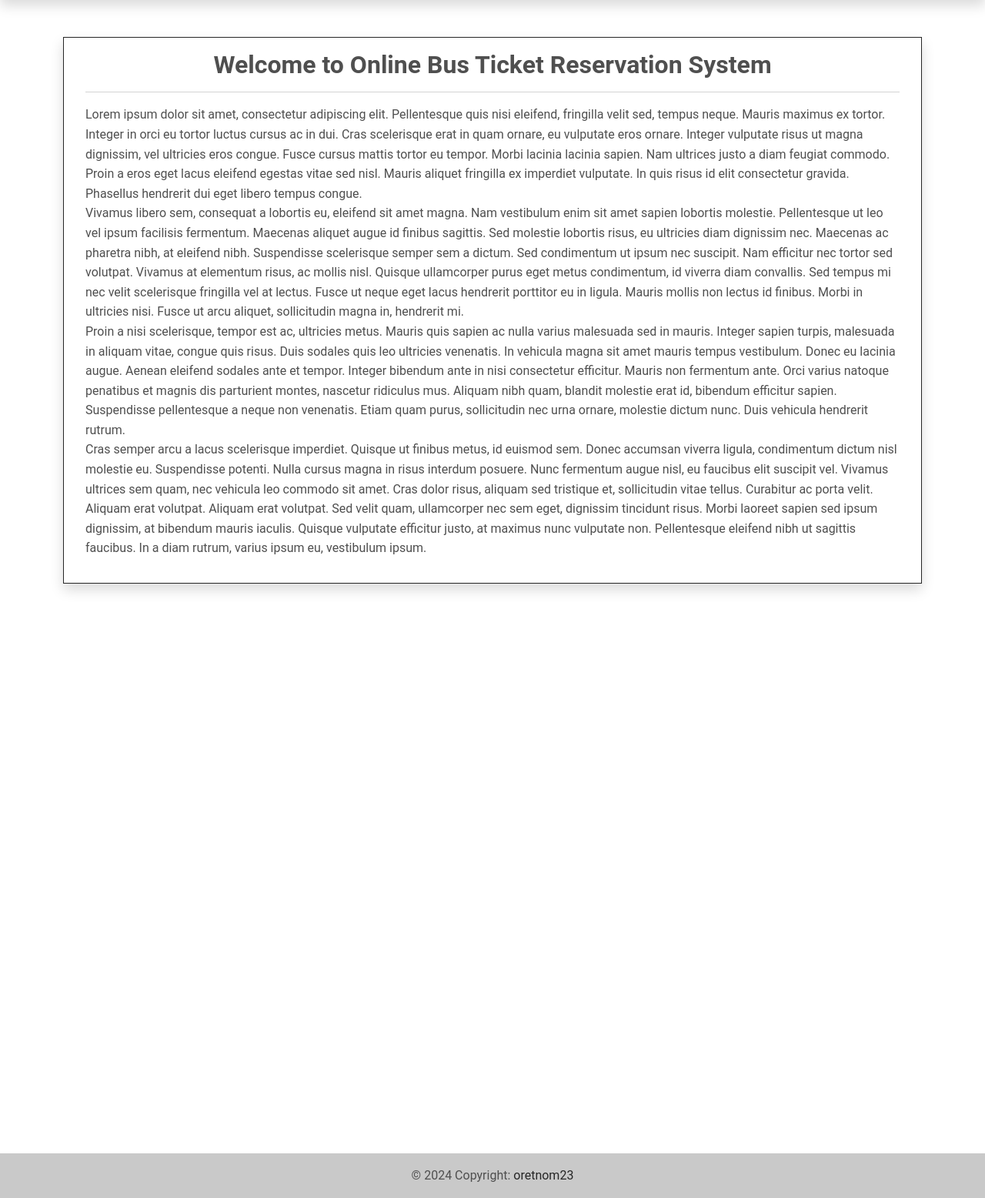
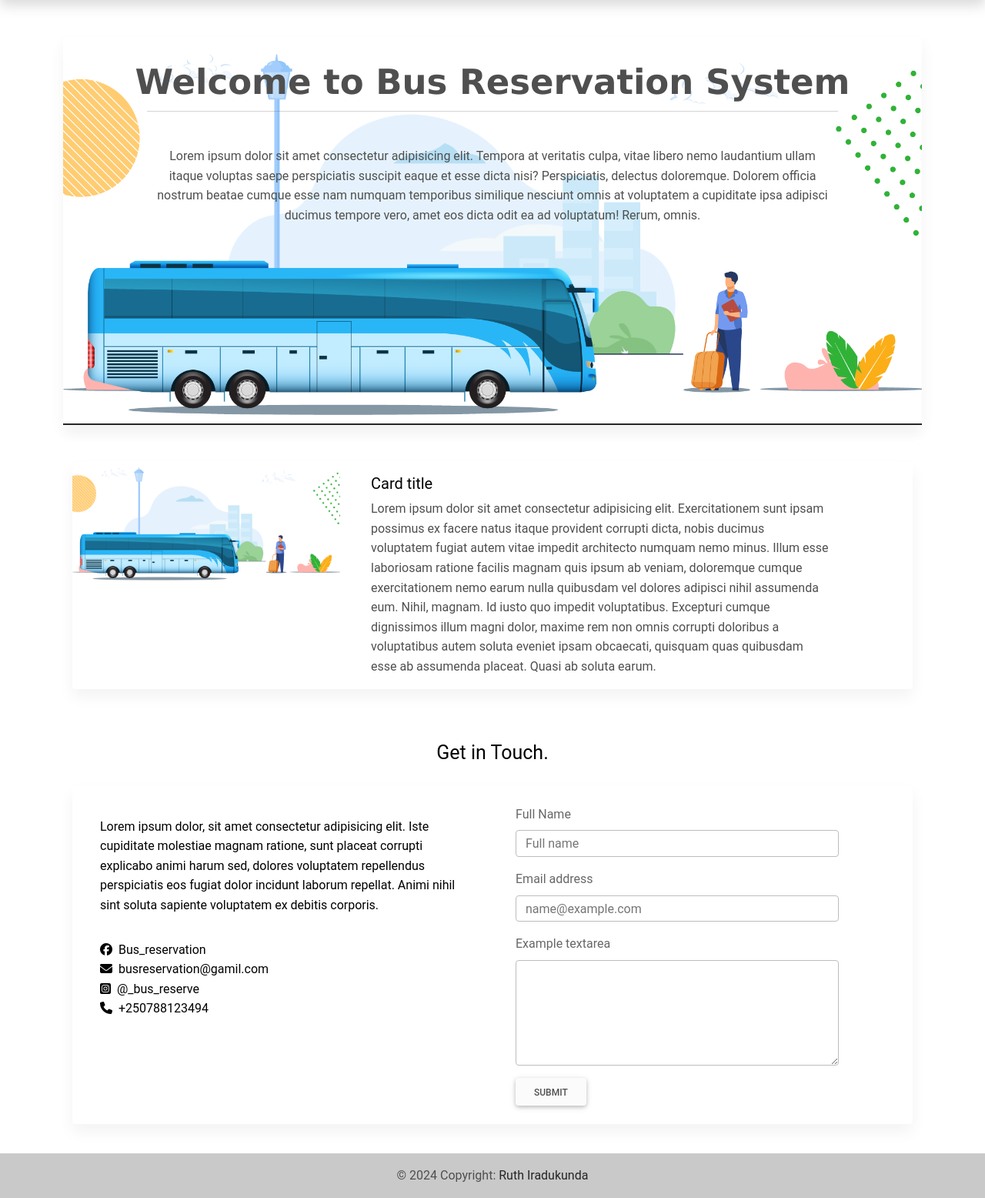
Before and after one commit to r-iradukunda/bus_reserve_project, a Django app: template reservationApp/templates/home.html in a window 1280 px wide. Shown: the part 66-1622 px from the top of the page at 77% size. Run offline with Django 3.2, Linux system fonts and the light colour scheme; the template is opened without the code that fills it, so the values that code supplies are empty; some libraries are stand-ins or nearby versions.

Commit message:
bus service

```diff
--- a/reservationApp/templates/base.html
+++ b/reservationApp/templates/base.html
@@ -14,10 +14,12 @@
     <link rel="icon" href="{{ MEDIA_URL }}/default/logo.png">
     <link rel="stylesheet" href="{% static 'assets/font-awesome/css/all.min.css' %}">
     <link rel="stylesheet" href="{% static 'assets/bootstrap/css/bootstrap.min.css' %}">
+    <link rel="stylesheet" href="{% static 'https://cdnjs.cloudflare.com/ajax/libs/font-awesome/6.6.0/css/all.min.css}">
     <link rel="stylesheet" href="{% static 'assets/select2/dist/css/select2.min.css' %}">
     <link rel="stylesheet" href="{% static 'assets/mdb-blogtemplate/css/mdb.min.css' %}" />
     <link rel="stylesheet" href="{% static 'assets/DataTables/datatables.min.css' %}" />
     <link rel="stylesheet" href="{% static 'assets/default/css/style.css' %}">
+    <link rel="stylesheet" href="https://cdnjs.cloudflare.com/ajax/libs/font-awesome/6.6.0/css/all.min.css" integrity="sha512-Kc323vGBEqzTmouAECnVceyQqyqdsSiqLQISBL29aUW4U/M7pSPA/gEUZQqv1cwx4OnYxTxve5UMg5GT6L4JJg==" crossorigin="anonymous" referrerpolicy="no-referrer" />
 
     <script src="{% static 'assets/font-awesome/js/all.min.js' %}"></script>
     <script src="{% static 'assets/default/js/jquery-3.6.0.min.js' %}"></script>
@@ -134,7 +136,7 @@
         <!-- Copyright -->
         <div class="text-center p-3" style="background-color: rgba(0, 0, 0, 0.2);">
             © {% now 'Y' %} Copyright:
-            <a class="text-dark" href="https://sourcecodester.com/tips23" target="_blank">oretnom23</a>
+            <a class="text-dark" href="https://sourcecodester.com/tips23" target="_blank">Ruth Iradukunda</a>
         </div>
         <!-- Copyright -->
     </footer>
--- a/reservationApp/templates/home.html
+++ b/reservationApp/templates/home.html
@@ -57,31 +57,87 @@
         </div>
     </div>
     {% else %}
-    <div class="card card-default rounded-0 shadow border border-dark">
-        <div class="card-body">
-            <div class="container-fluid">
-                <h2 class="text-center fw-bold">Welcome to Online Bus Ticket Reservation System</h2>
-                <hr>
-                <p>
-                    Lorem ipsum dolor sit amet, consectetur adipiscing elit. Pellentesque quis nisi eleifend, fringilla velit sed, tempus neque. Mauris maximus ex tortor. Integer in orci eu tortor luctus cursus ac in dui. Cras scelerisque erat in quam ornare, eu vulputate
-                    eros ornare. Integer vulputate risus ut magna dignissim, vel ultricies eros congue. Fusce cursus mattis tortor eu tempor. Morbi lacinia lacinia sapien. Nam ultrices justo a diam feugiat commodo. Proin a eros eget lacus eleifend egestas
-                    vitae sed nisl. Mauris aliquet fringilla ex imperdiet vulputate. In quis risus id elit consectetur gravida. Phasellus hendrerit dui eget libero tempus congue.
-                    <br> Vivamus libero sem, consequat a lobortis eu, eleifend sit amet magna. Nam vestibulum enim sit amet sapien lobortis molestie. Pellentesque ut leo vel ipsum facilisis fermentum. Maecenas aliquet augue id finibus sagittis. Sed molestie
-                    lobortis risus, eu ultricies diam dignissim nec. Maecenas ac pharetra nibh, at eleifend nibh. Suspendisse scelerisque semper sem a dictum. Sed condimentum ut ipsum nec suscipit. Nam efficitur nec tortor sed volutpat. Vivamus at elementum
-                    risus, ac mollis nisl. Quisque ullamcorper purus eget metus condimentum, id viverra diam convallis. Sed tempus mi nec velit scelerisque fringilla vel at lectus. Fusce ut neque eget lacus hendrerit porttitor eu in ligula. Mauris mollis
-                    non lectus id finibus. Morbi in ultricies nisi. Fusce ut arcu aliquet, sollicitudin magna in, hendrerit mi.
-                    <br> Proin a nisi scelerisque, tempor est ac, ultricies metus. Mauris quis sapien ac nulla varius malesuada sed in mauris. Integer sapien turpis, malesuada in aliquam vitae, congue quis risus. Duis sodales quis leo ultricies venenatis.
-                    In vehicula magna sit amet mauris tempus vestibulum. Donec eu lacinia augue. Aenean eleifend sodales ante et tempor. Integer bibendum ante in nisi consectetur efficitur. Mauris non fermentum ante. Orci varius natoque penatibus et magnis
-                    dis parturient montes, nascetur ridiculus mus. Aliquam nibh quam, blandit molestie erat id, bibendum efficitur sapien. Suspendisse pellentesque a neque non venenatis. Etiam quam purus, sollicitudin nec urna ornare, molestie dictum
-                    nunc. Duis vehicula hendrerit rutrum.
-                    <br> Cras semper arcu a lacus scelerisque imperdiet. Quisque ut finibus metus, id euismod sem. Donec accumsan viverra ligula, condimentum dictum nisl molestie eu. Suspendisse potenti. Nulla cursus magna in risus interdum posuere. Nunc
-                    fermentum augue nisl, eu faucibus elit suscipit vel. Vivamus ultrices sem quam, nec vehicula leo commodo sit amet. Cras dolor risus, aliquam sed tristique et, sollicitudin vitae tellus. Curabitur ac porta velit.
-                    <br> Aliquam erat volutpat. Aliquam erat volutpat. Sed velit quam, ullamcorper nec sem eget, dignissim tincidunt risus. Morbi laoreet sapien sed ipsum dignissim, at bibendum mauris iaculis. Quisque vulputate efficitur justo, at maximus
-                    nunc vulputate non. Pellentesque eleifend nibh ut sagittis faucibus. In a diam rutrum, varius ipsum eu, vestibulum ipsum.
-                </p>
+
+    <div class="card text-bg-dark">
+        <img src="{{ MEDIA_URL }}/default/bus_2.png" class="card-img" alt="background">
+        <div class="card-img-overlay">
+            <div class="card-body">
+                <div class="container-fluid">
+                    <h2 class="text-center fw-bold" style="font-size: 45px; font-weight: 600; font-family: Verdana, Geneva, Tahoma, sans-serif;">Welcome to Bus Reservation System</h2>
+                    <hr style="margin: 10px 65px 45px 65px;">
+                    <p class="text-center" style="margin: 0px 75px;">Lorem ipsum dolor sit amet consectetur adipisicing elit. Tempora at veritatis culpa, vitae libero nemo laudantium ullam itaque voluptas saepe perspiciatis suscipit eaque et esse dicta nisi? Perspiciatis, delectus doloremque.
+                    Dolorem officia nostrum beatae cumque esse nam numquam temporibus similique nesciunt omnis at voluptatem a cupiditate ipsa adipisci ducimus tempore vero, amet eos dicta odit ea ad voluptatum! Rerum, omnis.</p>
+
+                </div>
             </div>
         </div>
     </div>
+
+    <div class="card card-default rounded-0 shadow border border-dark">
+    </div>
+
+
+    <div class="container my-5">
+        <div class="card mb-5" >
+            <div class="row">
+            <div class="col-md-4">
+                <img src="{{ MEDIA_URL }}/default/bus_2.png" class="img-fluid rounded-start" alt="...">
+            </div>
+            <div class="col-md-7">
+                <div class="card-body">
+                <h5 class="card-title" style="font-weight: 400; color: black;">Card title</h5>
+                <p class="card-text">Lorem ipsum dolor sit amet consectetur adipisicing elit. Exercitationem sunt ipsam possimus ex facere natus itaque provident corrupti dicta, nobis ducimus voluptatem fugiat autem vitae impedit architecto numquam nemo minus.
+                Illum esse laboriosam ratione facilis magnam quis ipsum ab veniam, doloremque cumque exercitationem nemo earum nulla quibusdam vel dolores adipisci nihil assumenda eum. Nihil, magnam. Id iusto quo impedit voluptatibus.
+                Excepturi cumque dignissimos illum magni dolor, maxime rem non omnis corrupti doloribus a voluptatibus autem soluta eveniet ipsam obcaecati, quisquam quas quibusdam esse ab assumenda placeat. Quasi ab soluta earum.</p>
+                </div>
+            </div>
+            </div>
+        </div>
+    </div>
+
+
+    <div class="container my-5" style="color: black;">
+
+        <h5 class="title text-center" style="padding: 20px 0px; font-size: 25px; font-weight: 400;">Get in Touch.</h5>
+
+        <div class="card mb-5">
+            <div class="row">
+            <div class="col-md-6 my-4">
+                <div class="card-body">
+                    <p class="card-text" style="padding-left: 20px;">Lorem ipsum dolor, sit amet consectetur adipisicing elit. Iste cupiditate molestiae magnam ratione, sunt placeat corrupti explicabo animi harum sed, dolores voluptatem repellendus perspiciatis eos fugiat dolor incidunt laborum repellat.
+                    Animi nihil sint soluta sapiente voluptatem ex debitis corporis.</p>
+                    <div class="card-body" style="color: black; padding-left: 20px">
+                        <a href="#" class="card-link" style="color: black;"><i class="fa-brands fa-facebook"></i>&nbsp; Bus_reservation</a><br>
+                        <a href="#" class="card-link" style="color: black;"><i class="fa-solid fa-envelope"></i>&nbsp; busreservation@gamil.com</a><br>
+                        <a href="#" class="card-link" style="color: black;"><i class="fa-brands fa-square-instagram"></i>&nbsp; @_bus_reserve</a><br>
+                        <a href="#" class="card-link" style="color: black;"><i class="fa-solid fa-phone"></i></a>&nbsp; +250788123494<br>
+                    </div>
+                </div>
+
+            </div>
+            <div class="col-md-6 my-4" style="width: 30rem; padding: 0 30px;">
+                <form action="">
+                    <div class="mb-3">
+                        <label for="exampleFormControlInput1" class="form-label">Full Name</label>
+                        <input type="email" class="form-control" id="exampleFormControlInput1" placeholder="Full name" required>
+                    </div>
+                    <div class="mb-3">
+                        <label for="exampleFormControlInput1" class="form-label">Email address</label>
+                        <input type="email" class="form-control" id="exampleFormControlInput1" placeholder="name@example.com" required>
+                    </div>
+                    <div class="mb-3">
+                        <label for="exampleFormControlTextarea1" class="form-label">Example textarea</label>
+                        <textarea class="form-control" id="exampleFormControlTextarea1" rows="5"></textarea>
+                    </div>
+                    <input class="btn btn-light" type="submit" value="Submit">
+                </form>
+            </div>
+            </div>
+        </div>
+    </div>
+
+
+
     {% endif %}
 </section>
 
```
Also changed, not shown: db.sqlite3, media/default/bus_2.png (added), reservationApp/migrations/0001_initial.py (added), reservationApp/migrations/0002_bus_category.py (added), reservationApp/migrations/0003_bus_seats.py (added), reservationApp/migrations/0004_booking.py (added), reservationApp/migrations/0005_alter_booking_seats_alter_booking_status.py (added), reservationApp/migrations/__init__.py (added).
